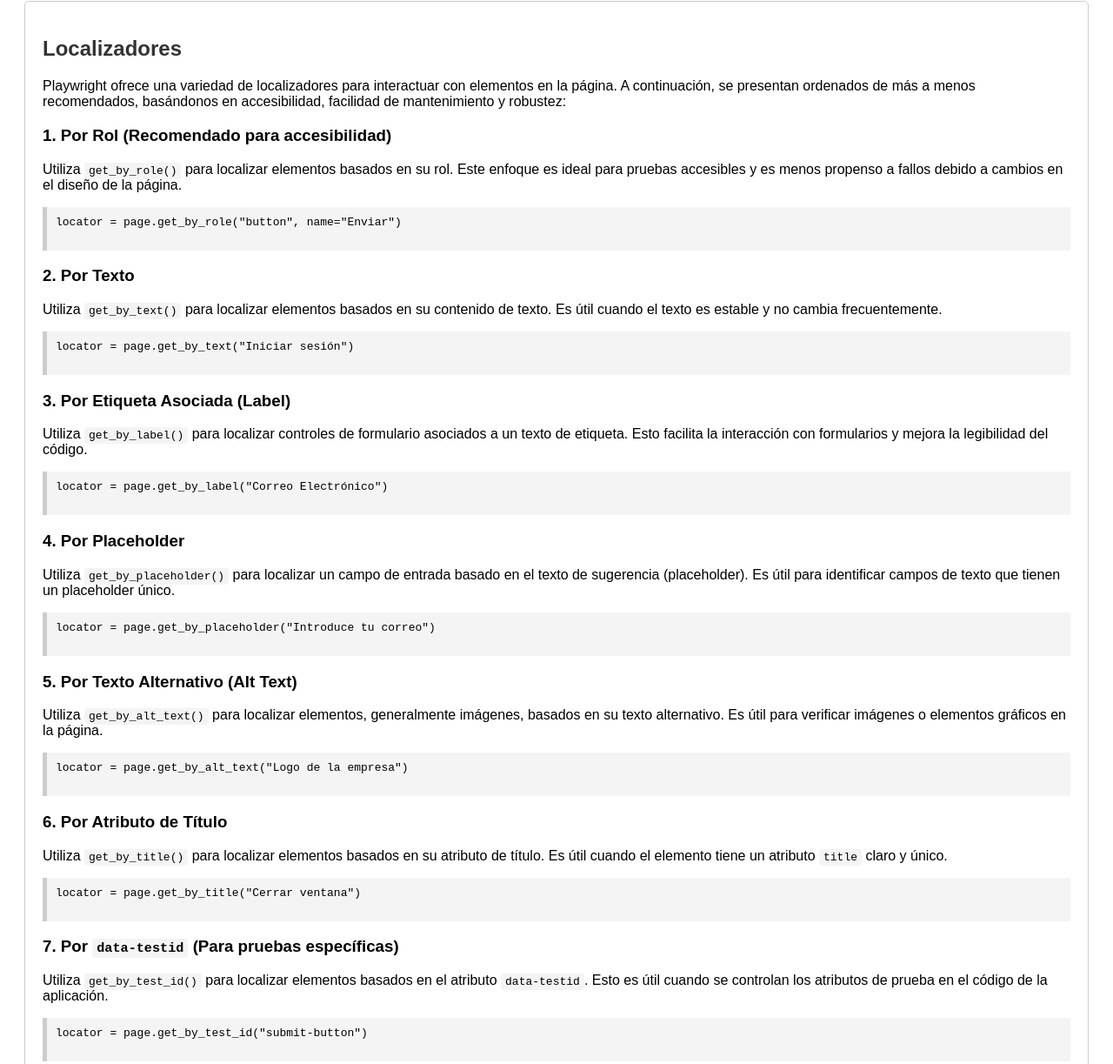
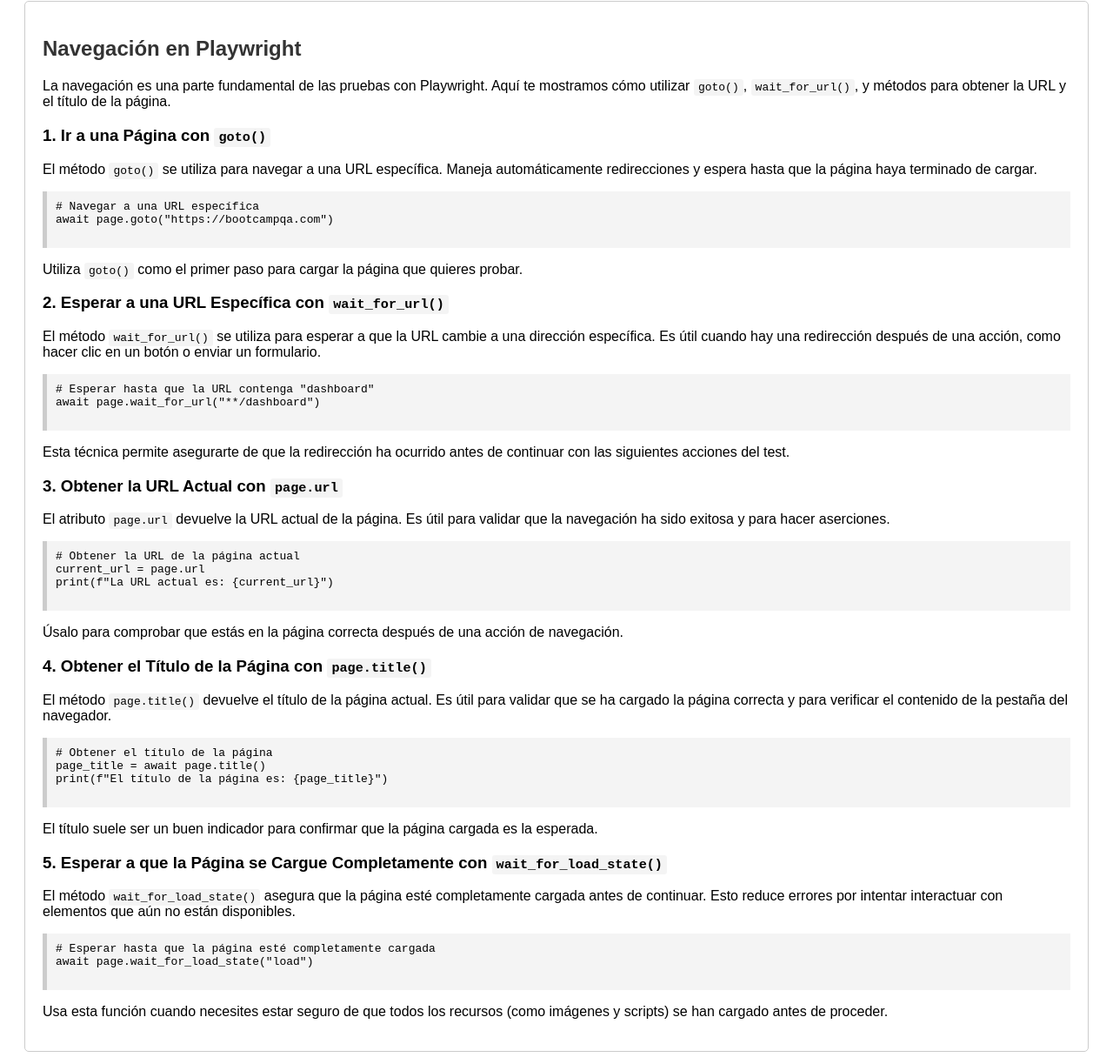
Before and after one commit to Bootcamp-QA/playwright-bqa, a plain HTML site: page index.html in a window 1280 px wide. Shown: the part 1071-2294 px from the top of the page at 87% size. Drawn offline with Linux system fonts and the light colour scheme.

Commit message:
Update index.html

```diff
--- a/index.html
+++ b/index.html
@@ -105,6 +105,52 @@ pytest
 python -m pytest
     </pre>
     </section>
+    <section id="navigation">
+    <h2>Navegación en Playwright</h2>
+    <p>La navegación es una parte fundamental de las pruebas con Playwright. Aquí te mostramos cómo utilizar <code>goto()</code>, <code>wait_for_url()</code>, y métodos para obtener la URL y el título de la página.</p>
+
+    <h3>1. Ir a una Página con <code>goto()</code></h3>
+    <p>El método <code>goto()</code> se utiliza para navegar a una URL específica. Maneja automáticamente redirecciones y espera hasta que la página haya terminado de cargar.</p>
+    <pre>
+# Navegar a una URL específica
+await page.goto("https://bootcampqa.com")
+    </pre>
+    <p>Utiliza <code>goto()</code> como el primer paso para cargar la página que quieres probar.</p>
+
+    <h3>2. Esperar a una URL Específica con <code>wait_for_url()</code></h3>
+    <p>El método <code>wait_for_url()</code> se utiliza para esperar a que la URL cambie a una dirección específica. Es útil cuando hay una redirección después de una acción, como hacer clic en un botón o enviar un formulario.</p>
+    <pre>
+# Esperar hasta que la URL contenga "dashboard"
+await page.wait_for_url("**/dashboard")
+    </pre>
+    <p>Esta técnica permite asegurarte de que la redirección ha ocurrido antes de continuar con las siguientes acciones del test.</p>
+
+    <h3>3. Obtener la URL Actual con <code>page.url</code></h3>
+    <p>El atributo <code>page.url</code> devuelve la URL actual de la página. Es útil para validar que la navegación ha sido exitosa y para hacer aserciones.</p>
+    <pre>
+# Obtener la URL de la página actual
+current_url = page.url
+print(f"La URL actual es: {current_url}")
+    </pre>
+    <p>Úsalo para comprobar que estás en la página correcta después de una acción de navegación.</p>
+
+    <h3>4. Obtener el Título de la Página con <code>page.title()</code></h3>
+    <p>El método <code>page.title()</code> devuelve el título de la página actual. Es útil para validar que se ha cargado la página correcta y para verificar el contenido de la pestaña del navegador.</p>
+    <pre>
+# Obtener el título de la página
+page_title = await page.title()
+print(f"El título de la página es: {page_title}")
+    </pre>
+    <p>El título suele ser un buen indicador para confirmar que la página cargada es la esperada.</p>
+
+    <h3>5. Esperar a que la Página se Cargue Completamente con <code>wait_for_load_state()</code></h3>
+    <p>El método <code>wait_for_load_state()</code> asegura que la página esté completamente cargada antes de continuar. Esto reduce errores por intentar interactuar con elementos que aún no están disponibles.</p>
+    <pre>
+# Esperar hasta que la página esté completamente cargada
+await page.wait_for_load_state("load")
+    </pre>
+    <p>Usa esta función cuando necesites estar seguro de que todos los recursos (como imágenes y scripts) se han cargado antes de proceder.</p>
+</section>
 
 
 <section id="advanced-locators">
```
